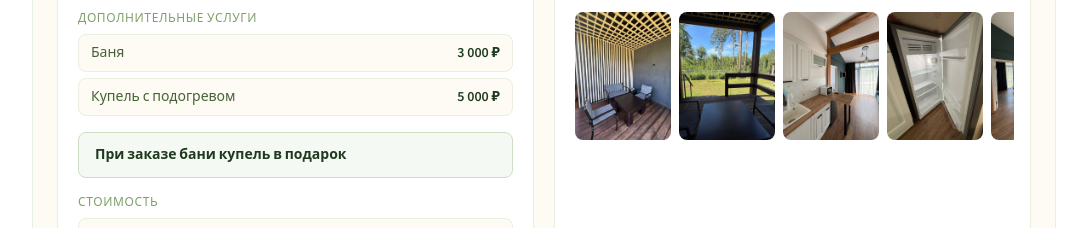
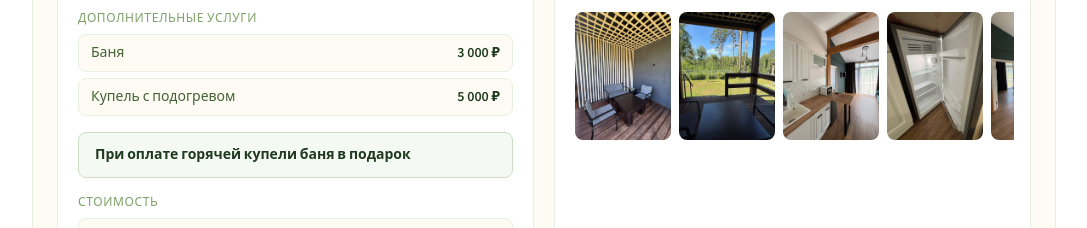
Before and after one commit to grigoryarbuzov/kedr-landing, a React (Vite) app: page / in a window 1280 px wide. Shown: the part 2954-3182 px from the top of the page, without its empty margins (96-1183 px from the left). Built offline with nearby package versions, Linux system fonts and the light colour scheme.

Commit message:
Use exact hot tub promotion wording

```diff
--- a/src/App.jsx
+++ b/src/App.jsx
@@ -395,7 +395,7 @@ const VIP = {
     { label: "Баня", value: "3 000 ₽" },
     { label: "Купель с подогревом", value: "5 000 ₽" },
   ],
-  promo: "При заказе бани купель в подарок",
+  promo: "При оплате горячей купели баня в подарок",
   photos: [
     "/objects/vip-terrace.jpg",
     "/objects/vip-pool.jpg",
```
